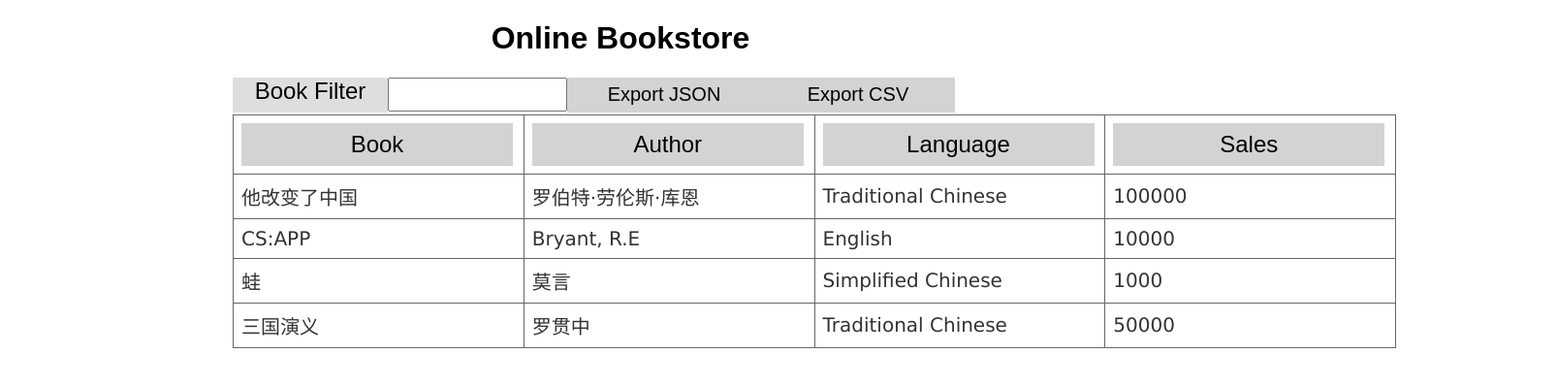
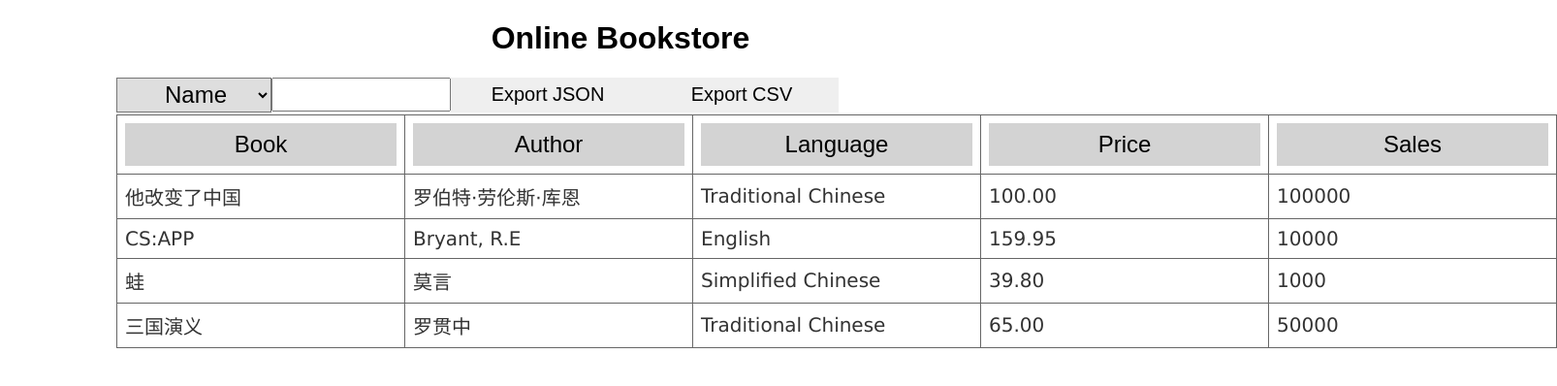
Before and after one commit to fyc1007261/online-bookstore, a React (Create React App) app: page / in a window 1280 px wide. Shown: the top 398 px of the page at 97% size, 1606 px wide, since content can reach past the window. Built offline with nearby package versions, Linux system fonts and the light colour scheme.

Commit message:
Add column price and filter

```diff
--- a/src/App.css
+++ b/src/App.css
@@ -29,9 +29,9 @@
 
 table{
     align-content: center;
-    width: 150vmin;
+    width: 120vmin;
     float: left;
-    margin-left: 30vmin;
+    margin-left: 15vmin;
     margin-top: 0vmin;
     font-family: verdana,arial,sans-serif;
     font-size: 2.5vmin;
@@ -41,7 +41,7 @@ table{
 }
 tr {
     border-width: 0.2vmin;
-    padding: 8px;
+    padding: 1vmin;
     border-style: solid;
     border-color: #666666;
     background-color: #dedede;
@@ -49,7 +49,7 @@ tr {
 td {
     text-align: left;
     border-width: 0.2vmin;
-    padding: 8px;
+    padding: 1vmin;
     border-style: solid;
     border-color: #666666;
     background-color: #ffffff;
@@ -57,7 +57,7 @@ td {
 th {
     text-align: left;
     border-width: 0.2vmin;
-    padding: 8px;
+    padding: 1vmin;
     border-style: solid;
     border-color: #666666;
     background-color: #ffffff;
@@ -69,7 +69,7 @@ th {
     float: left;
     width:20vmin;
     height: 4.5vmin;
-    margin-left: 30vmin;
+    margin-left: 15vmin;
 }
 .inputFilter{
     float: left;
@@ -77,3 +77,29 @@ th {
     height: 3.6vmin;
     margin-bottom: 0.4vmin;
 }
+.savebut{
+    width: 25vmin;
+    height: 4.5vmin;
+    backgroundColor: lightgrey;
+    border: yellow;
+    color: black;
+    align: center;
+    display: inline-block;
+    font-size: 2.5vmin;
+}
+.Selector{
+    background-color: #dedede;
+    font-size: 3vmin;
+    text-align: center;
+    padding-left: 2vmin;
+    width:20vmin;
+    height: 4.5vmin;
+}
+.Abs{
+    background-color: #dedede;
+    font-size: 3vmin;
+    text-align: center;
+    padding-left: 2vmin;
+    width:200vmin;
+    height: 400.5vmin;
+}
--- a/src/App.js
+++ b/src/App.js
@@ -3,13 +3,13 @@ import logo from './logo.svg';
 import './App.css';
 
 let data=[
-    {'Name' : '他改变了中国', 'Author': '罗伯特·劳伦斯·库恩',
+    {'Name' : '他改变了中国', 'Author': '罗伯特·劳伦斯·库恩', 'Price' : '100.00',
         'Language': 'Traditional Chinese', 'Sales': '100000'},
-    {'Name' : 'CS:APP', 'Author': 'Bryant, R.E',
+    {'Name' : 'CS:APP', 'Author': 'Bryant, R.E', 'Price' : '159.95',
         'Language': 'English', 'Sales': '10000'},
-    {'Name' : '蛙', 'Author': '莫言',
+    {'Name' : '蛙', 'Author': '莫言', 'Price' : '39.80',
         'Language': 'Simplified Chinese', 'Sales': '1000'},
-    {'Name' : '三国演义', 'Author': '罗贯中',
+    {'Name' : '三国演义', 'Author': '罗贯中', 'Price' : '65.00',
         'Language': 'Traditional Chinese', 'Sales': '50000'},
 ];
 
@@ -25,12 +25,12 @@ function Msg (props) {
             "display": "inline-block",
             "font-size": "3vmin",
         };
-
         return (
             <table>
                 <th><button style={style} onClick={props.BookClick}>Book</button></th>
                 <th><button style={style} onClick={props.AuthorClick}>Author</button></th>
                 <th><button style={style} onClick={props.LangClick}>Language</button></th>
+                <th><button style={style} onClick={props.PriceClick}>Price</button></th>
                 <th><button style={style} onClick={props.SalesClick}>Sales</button></th>
                 <tbody>
                 {props.value}
@@ -38,6 +38,18 @@ function Msg (props) {
             </table>
         );
 }
+
+function Selection(props){
+    return(
+        <select onChange={props.onChange} className={"Selector"} id={"selector"}>
+            <option>Name</option>
+            <option>Author</option>
+            <option>Language</option>
+        </select>
+    )
+
+}
+
 
 class Export extends Component{
 
@@ -50,34 +62,26 @@ class Export extends Component{
     saveCSV(){
         let FileSaver = require("../node_modules/file-saver/FileSaver.min");
         const Json2csvParser = require('json2csv').Parser;
-        const fields = ['Name', 'Author', 'Language', 'Sales'];
+        const fields = ['Name', 'Author', 'Language', 'Price', 'Sales'];
         const json2csvParser = new Json2csvParser({ fields });
         const csv = json2csvParser.parse(data);
         console.log(csv);
         let blob = new Blob([csv], { type: "text/plain; charset=utf-8" });
         FileSaver.saveAs(blob, "Books.csv");
     }
-
-    style = {
-        "width": "25vmin",
-        "height": "4.5vmin",
-        "backgroundColor": "lightgrey", /* Green */
-        "border": "yellow",
-        "color": "black ",
-        "align": "center",
-        "display": "inline-block",
-        "font-size": "2.5vmin",
-    };
     render(){
     return(
         <a>
-            <button style={this.style} onClick={()=>this.saveJSON()}>Export JSON</button>
-            <button style={this.style} onClick={()=>this.saveCSV()}>Export CSV</button>
+            <button className={"savebut"} onClick={()=>this.saveJSON()}>Export JSON</button>
+            <button className={"savebut"} onClick={()=>this.saveCSV()}>Export CSV</button>
         </a>
     );
     }
 }
 
+class PopWindow extends Component{
+
+}
 
 
 class Tbl extends Component {
@@ -94,7 +98,7 @@ class Tbl extends Component {
             let temp = props.values[i];
             let tbls = this.state.tableArray;
             tbls.push(<tr><td>{temp['Name']}</td><td>{temp['Author']}</td>
-                <td>{temp['Language']}</td><td>{temp['Sales']}</td></tr>);
+                <td>{temp['Language']}</td><td>{temp['Price']}</td><td>{temp['Sales']}</td></tr>);
             this.setState({tableArray:tbls});
         }
     }
@@ -129,13 +133,12 @@ class Tbl extends Component {
         for (let i=0; i<len; i++){
             let temp = arr[i];
             tbls.push(<tr><td>{temp['Name']}</td><td>{temp['Author']}</td>
-                <td>{temp['Language']}</td><td>{temp['Sales']}</td></tr>);
+                <td>{temp['Language']}</td><td>{temp['Price']}</td><td>{temp['Sales']}</td></tr>);
             this.setState({tableArray:tbls});
         }
         console.log(this.state.tableArray);
         this.render();
     }
-
     sort_num(index) {
         let len = data.length;
         let arr = data;
@@ -172,38 +175,48 @@ class Tbl extends Component {
         for (let i=0; i<len; i++){
             let temp = arr[i];
             tbls.push(<tr><td>{temp['Name']}</td><td>{temp['Author']}</td>
-                <td>{temp['Language']}</td><td>{temp['Sales']}</td></tr>);
+                <td>{temp['Language']}</td><td>{temp['Price']}</td><td>{temp['Sales']}</td></tr>);
             this.setState({tableArray:tbls});
         }
         this.render();
     }
-
-
     Bookclick (){
         this.sort_string("Name");
+        this.Filter();
     }
     Authorclick () {
         this.sort_string("Author");
+        this.Filter();
     }
     Languageclick () {
         this.sort_string("Language");
+        this.Filter();
     }
     Salesclick(){
         this.sort_num("Sales");
+        this.Filter();
+    }
+    Priceclick(){
+        this.sort_num("Price");
+        this.Filter();
     }
     Filter(){
+        let selectorFields = ['Name', 'Author', 'Language'];
+        let id = document.getElementById("selector").selectedIndex;
+        let index = selectorFields[id];
         let s = document.getElementById("inpt").value;
         let len = data.length;
         let arr = data;
         let tbls = [];
         for (let i=0; i<len; i++){
             let temp = arr[i];
-            let name = temp['Name'].toLowerCase();
+            let name = temp[index].toLowerCase();
             if (name.search(s.toLowerCase()) !== -1) {
                 tbls.push(<tr>
                     <td>{temp['Name']}</td>
                     <td>{temp['Author']}</td>
                     <td>{temp['Language']}</td>
+                    <td>{temp['Price']}</td>
                     <td>{temp['Sales']}</td>
                 </tr>);
                 this.setState({tableArray: tbls});
@@ -214,13 +227,15 @@ class Tbl extends Component {
     render() {
         return (
             <div>
+
                 <Export/>
-                <div className="nameFilter">Book Filter</div>
+                <div className="nameFilter"><Selection onChange={()=>this.Filter()}/></div>
                 <input className="inputFilter" id={"inpt"}
                         onChange={()=>this.Filter()}/>
                 <Msg value={this.state.tableArray} BookClick={()=>this.Bookclick()}
                 AuthorClick={()=>this.Authorclick()} LangClick={()=>this.Languageclick()}
-                SalesClick={()=>this.Salesclick()}/>
+                SalesClick={()=>this.Salesclick()} PriceClick={()=>this.Priceclick()}/>
+
             </div>
         );
     }
```
